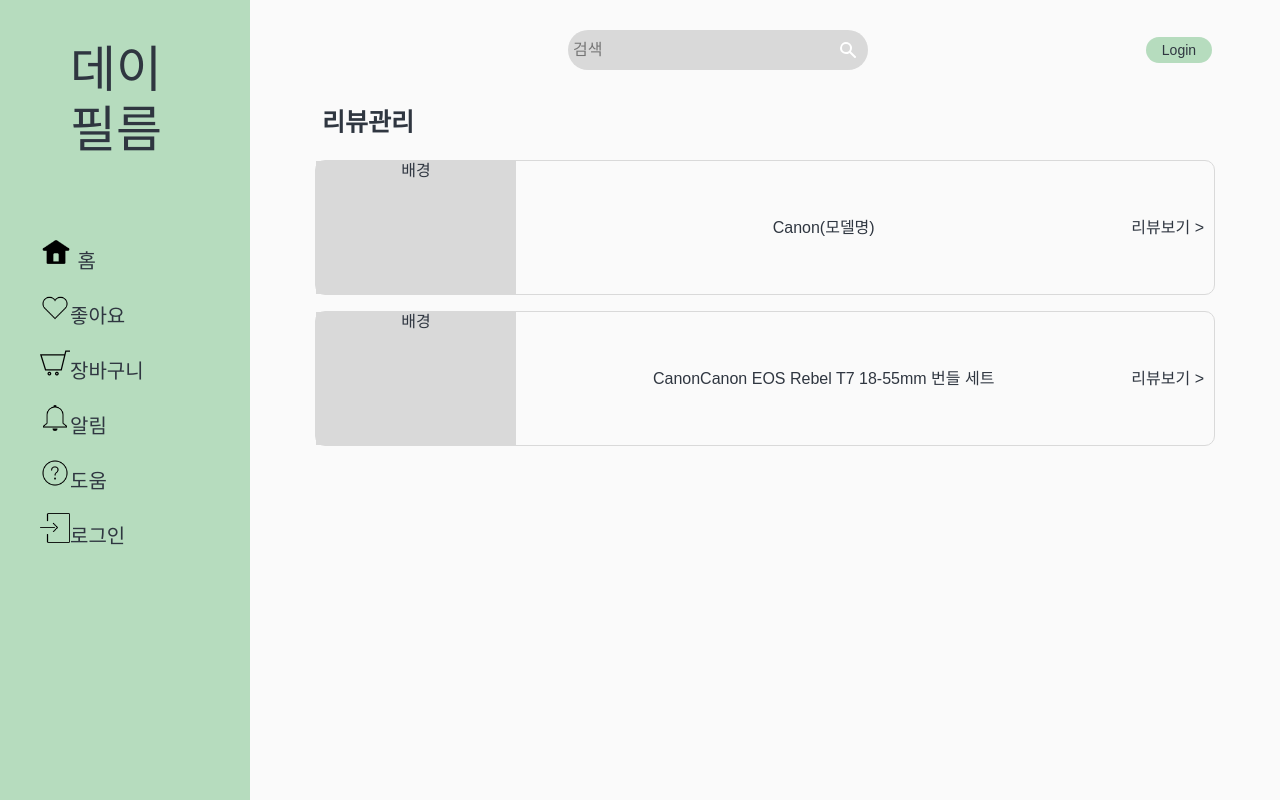
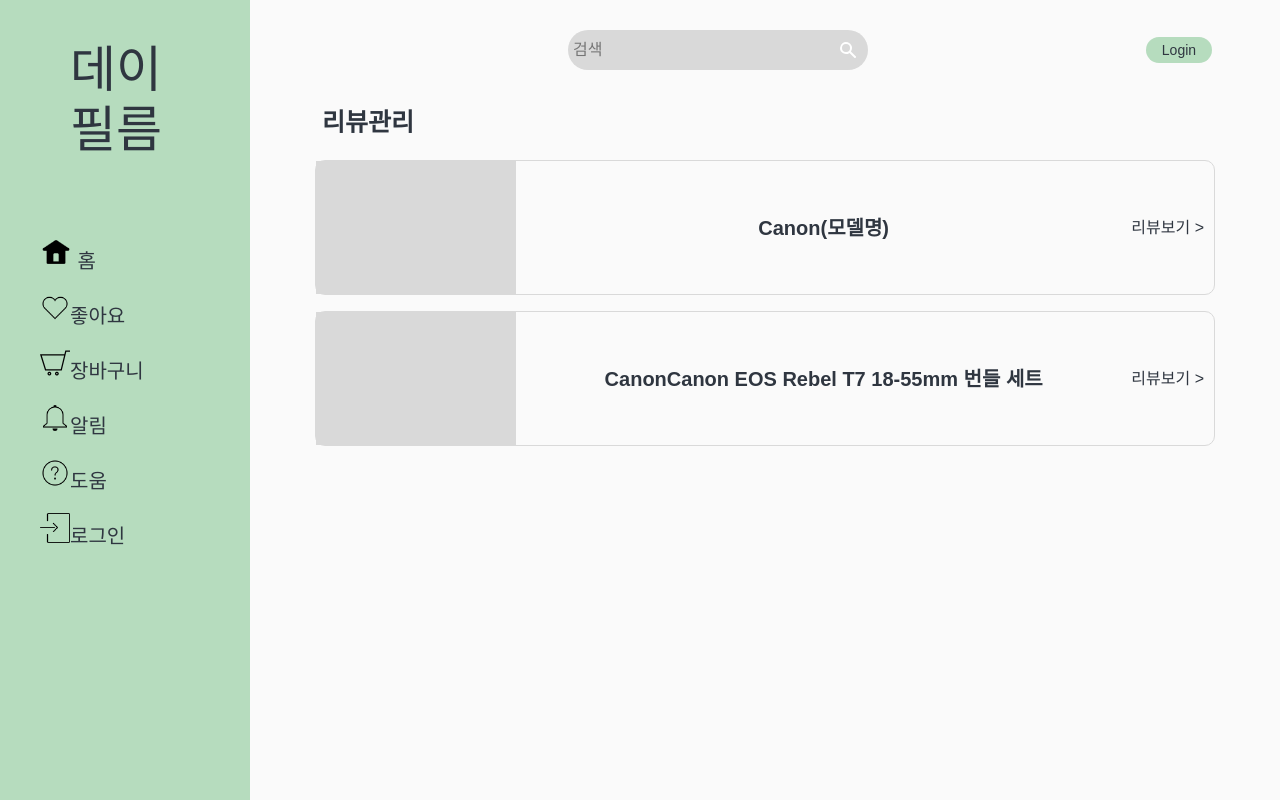
Before and after one commit to hyemimi/black-rabbit, a Next.js app: page /myreview in a window 1280 px wide. Shown: the top 800 px of the page. Built offline with nearby package versions, Linux system fonts and the light colour scheme.

Commit message:
style : 리뷰관리 페이지 폰트크기

```diff
--- a/pages/myreview.tsx
+++ b/pages/myreview.tsx
@@ -12,9 +12,11 @@
       </TitleDiv>
       {items.map((item) => (
         <ReviewBox height="135px">
-          <ImageDiv>배경</ImageDiv>
-          {item.brandName}
-          {item.modelName}
+          <ImageDiv></ImageDiv>
+          <H1>
+            {item.brandName}
+            {item.modelName}
+          </H1>
           <h1>리뷰보기 &gt;</h1>
         </ReviewBox>
       ))}
@@ -27,6 +29,10 @@
   width: 200px;
   height: 100%;
 `;
+const H1 = styled.div`
+  font-weight: bold;
+  font-size: 20px;
+`;
 const ReviewBox = styled(Box)`
   text-align: center;
   justify-content: space-between;
```
